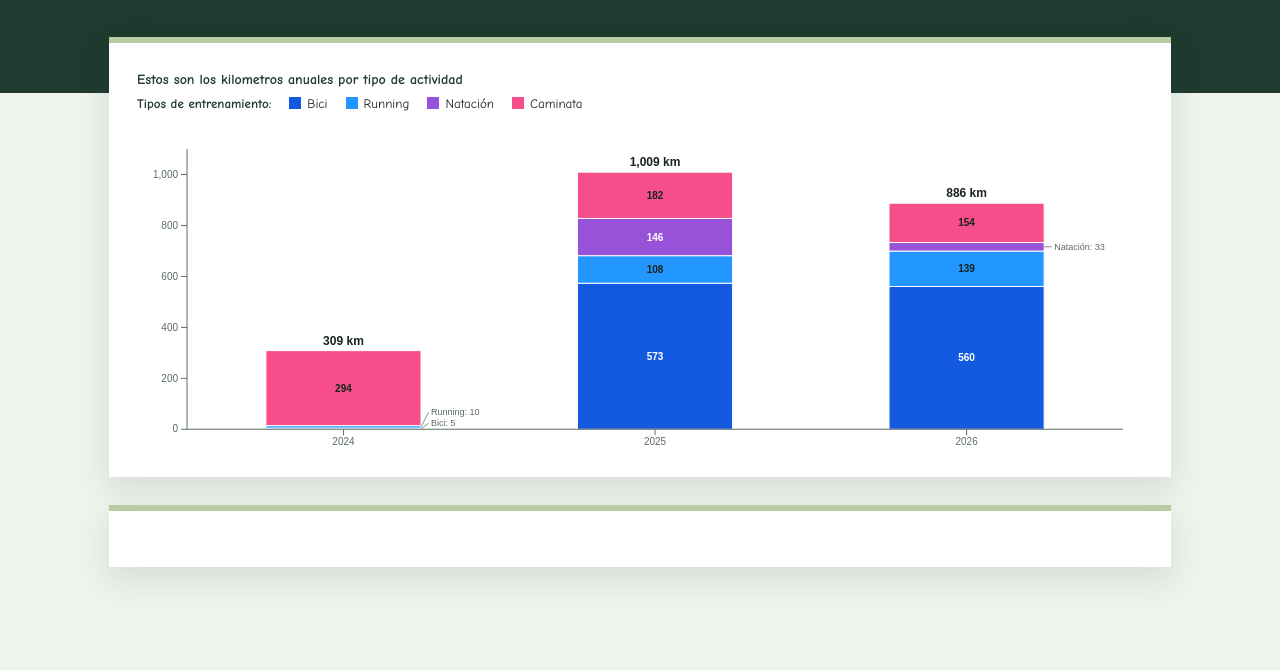
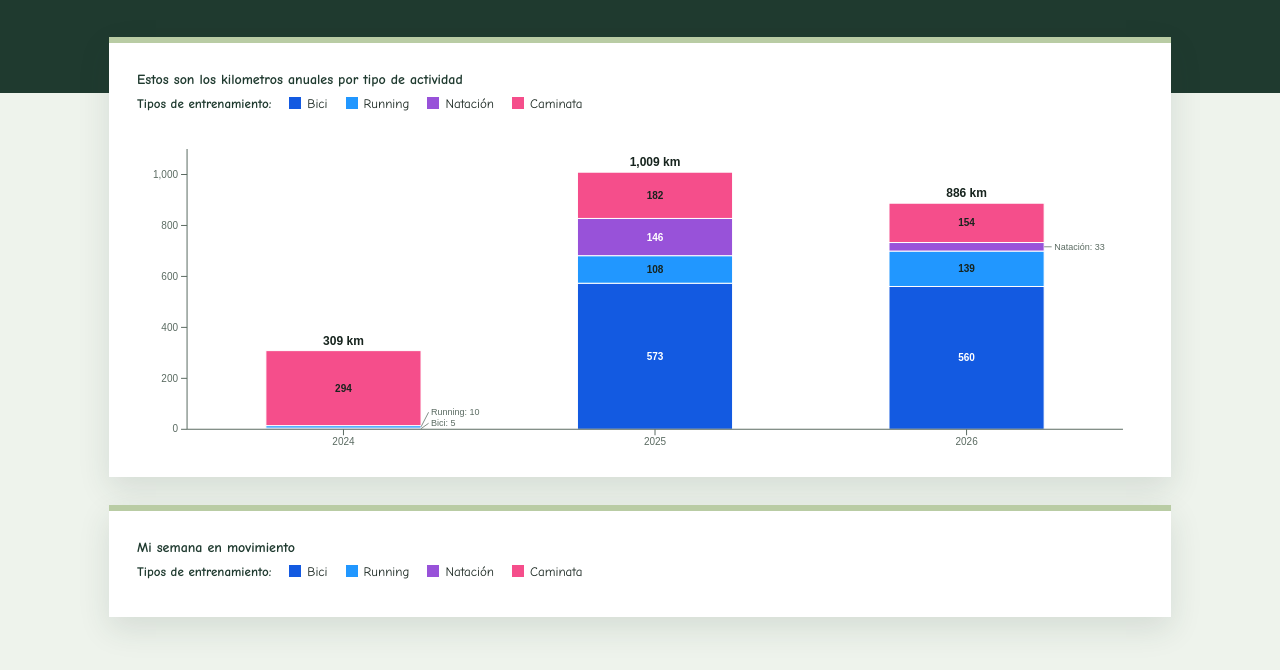
Before and after one commit to KevinVargas93/infovis, a plain HTML site: page dashboard_prototipo.html in a window 1280 px wide. Shown: the part 300-970 px from the top of the page. Before the commit the page ends 939 px from the top, so only its background shows below. Drawn offline with Linux system fonts and the light colour scheme; a script that the page names is missing.

Commit message:
Update dashboard_prototipo.htmFlourish: título y leyenda de tipos de entrenamiento en el HTMLl

```diff
--- a/dashboard_prototipo.html
+++ b/dashboard_prototipo.html
@@ -136,6 +136,14 @@
     </article>
 
     <article class="tarjeta tarjeta-flourish">
+      <h2>Mi semana en movimiento</h2>
+      <div class="leyenda">
+        <strong>Tipos de entrenamiento:</strong>
+        <span class="item"><i style="background: var(--serie-1)"></i>Bici</span>
+        <span class="item"><i style="background: var(--serie-2)"></i>Running</span>
+        <span class="item"><i style="background: var(--serie-3)"></i>Natación</span>
+        <span class="item"><i style="background: var(--serie-4)"></i>Caminata</span>
+      </div>
       <!-- Gráfico Flourish: Mi semana en movimiento -->
       <section class="grafico-flourish" style="max-width:900px;margin:0 auto;">
         <div class="flourish-embed flourish-chart" data-src="story/3863843"><script src="https://public.flourish.studio/resources/embed.js"></script><noscript><img src="https://public.flourish.studio/story/3863843/thumbnail" width="100%" alt="Mi semana en movimiento: entrenamientos por día de la semana y tipo de actividad" /></noscript></div>
```
